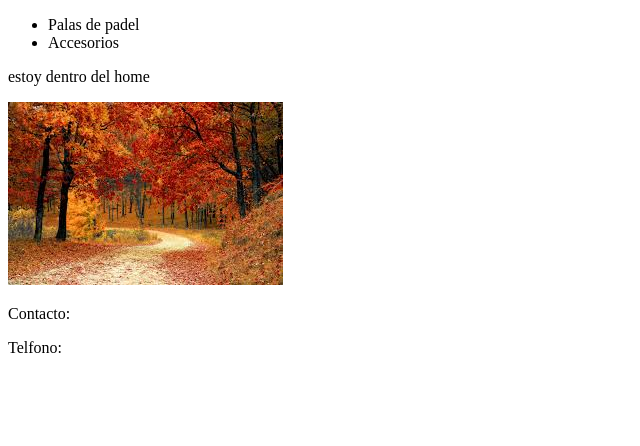
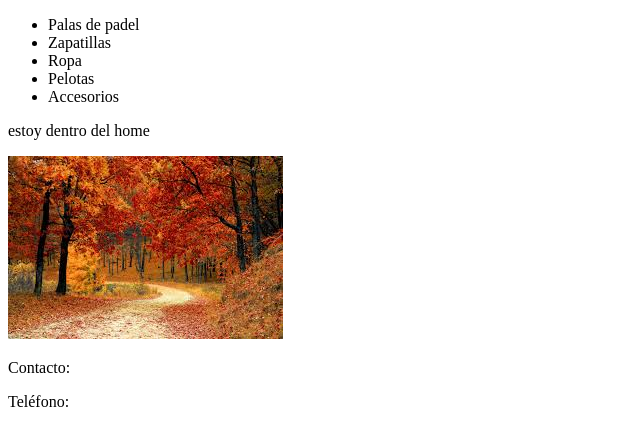
Before and after one commit to jimbolito/padel-web, an Angular app in the folder webpadelapp/: page / in a window 1280 px wide. Shown: the top 446 px of the page, without its empty margins (0-640 px from the left). Built offline with nearby package versions, Linux system fonts and the light colour scheme.

Commit message:
added categories and subcategories in header component

```diff
--- a/webpadelapp/src/app/components/footer/footer.component.css
+++ b/webpadelapp/src/app/components/footer/footer.component.css
@@ -0,0 +1,23 @@
+.footer-content {
+    display: flex;
+    justify-content: space-between;
+    align-items: center;
+    padding: 1rem;
+    background-color: #333; /* Color de fondo */
+    color: white;
+    font-size: 14px;
+  }
+
+  .footer-section {
+    text-align: center;
+  }
+
+  .footer-section i {
+    font-size: 20px;
+    margin: 0 0.5rem;
+    cursor: pointer;
+  }
+
+  .footer-section i:hover {
+    color: #ddd; /* Efecto hover */
+  }
--- a/webpadelapp/src/app/components/footer/footer.component.html
+++ b/webpadelapp/src/app/components/footer/footer.component.html
@@ -1,4 +1,23 @@
 <footer class="footer">
     <p>Contacto: </p>
-    <p>Telfono: </p>
+    <p>Teléfono: </p>
   </footer>
+
+
+  <!-- <p-footer>
+    <div class="footer-content">
+      <div class="footer-section">
+        <p>© 2025 Padel Web App</p>
+      </div>
+      <div class="footer-section">
+        <p>Contacto: info&#64;padelweb.com</p>
+        <p>Teléfono: +34 123 456 789</p>
+      </div>
+      <div class="footer-section">
+        <i class="pi pi-facebook"></i>
+        <i class="pi pi-twitter"></i>
+        <i class="pi pi-instagram"></i>
+      </div>
+    </div>
+  </p-footer>
+   -->
--- a/webpadelapp/src/app/components/header/header.component.ts
+++ b/webpadelapp/src/app/components/header/header.component.ts
@@ -13,14 +13,30 @@ export class HeaderComponent {
   categories = [
     {
       name: 'Palas de padel',
-      subcategories: ['Adidas', 'Bullpadel', 'Babolat'],
+      subcategories: ['Adidas', 'Bullpadel', 'Babolat', 'Puma'],
+      open: false,
+    },
+    {
+      name: 'Zapatillas',
+      subcategories: ['Adidas', 'Bullpadel', 'Babolat', 'Puma'],
+      open: false,
+    },
+    {
+      name: 'Ropa',
+      subcategories: ['Adidas', 'Bullpadel', 'Babolat', 'Puma'],
+      open: false,
+    },
+    {
+      name: 'Pelotas',
+      subcategories: ['Adidas', 'Bullpadel', 'Babolat', 'Puma'],
       open: false,
     },
     {
       name: 'Accesorios',
-      subcategories: ['Bolsas', 'Calzados'],
+      subcategories: ['Adidas', 'Bullpadel', 'Babolat', 'Puma'],
       open: false,
     },
+
   ];
 
   toggleSubmenu(categoryName: string): void {
```
Also changed, not shown: webpadelapp/src/app/components/footer/footer.component.ts (+4 -5 lines), webpadelapp/angular.json (line endings or trailing spaces).
